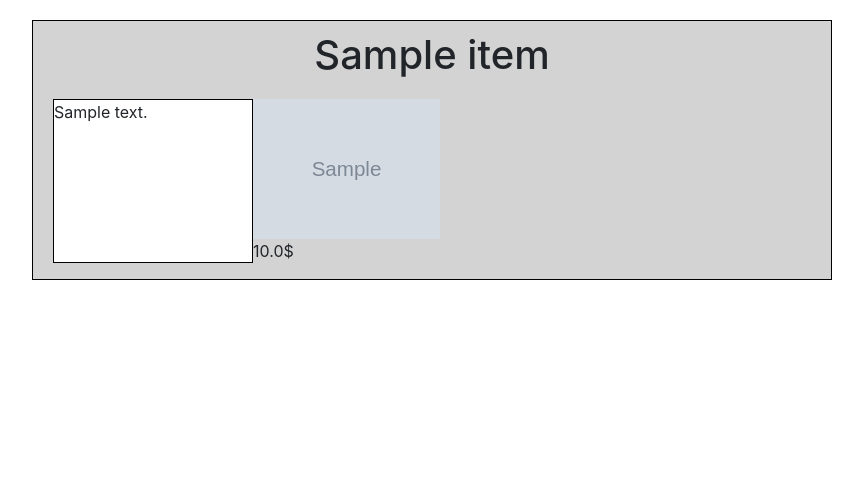
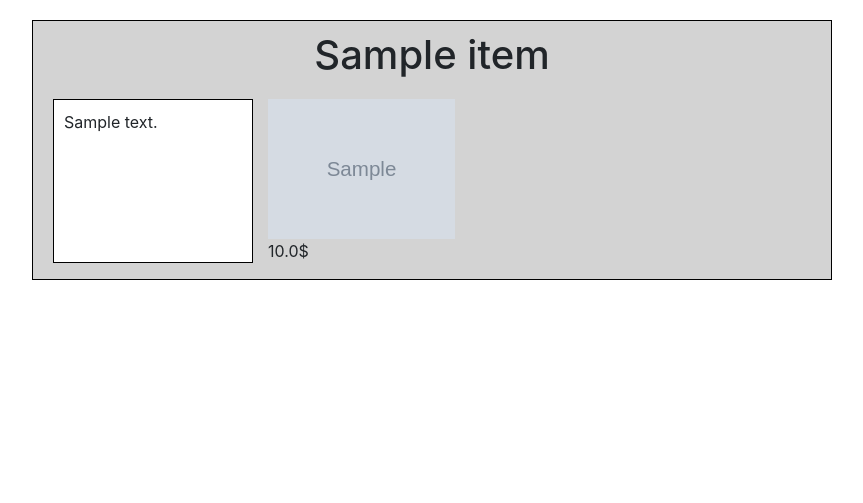
Before and after one commit to Akzelele/CaptainConsole, a Django app: page /1 in a window 1280 px wide. Shown: the part 97-600 px from the top of the page, without its empty margins (208-1071 px from the left). Run offline with Django 3.2, Linux system fonts and the light colour scheme; tables that the repository leaves empty hold one stand-in row (values such as "Sample post"); grey boxes marked "Sample" are stand-in pictures; some libraries are stand-ins or nearby versions.

Commit message:
Minor tweaks css and stuff

```diff
--- a/static/css/main.css
+++ b/static/css/main.css
@@ -18,7 +18,8 @@
 
 
 .ItemImg{
-height: 140px;
+    height: 140px;
+    margin-left: 15px;
 }
 
 .Caption {
@@ -55,6 +56,7 @@ height: 140px;
     border: black 1px solid;
     min-width: 200px;
     max-width: 350px;
+    padding: 10px;
 }
 
 .FooterContainer{
@@ -73,7 +75,13 @@ height: 140px;
     height: 100vh;
 }
 
+
+
 .footer{
 
     margin-top: auto;
 }
+
+#ItemPrice{
+    margin-left: 15px;
+}
--- a/templates/item/item_details.html
+++ b/templates/item/item_details.html
@@ -10,7 +10,7 @@
                         <img src="{{ item_image.image }}" class="ItemImg"/>
                     </a>
                 {% endfor %}
-                <p id="Price">{{ item.price }}$</p>
+                <p id="ItemPrice">{{ item.price }}$</p>
             </div>
         </div>
     </div>
--- a/templates/item/single_item.html
+++ b/templates/item/single_item.html
@@ -2,6 +2,6 @@
     <a href = "/items/{{ item.id }}">
         <img class="ItemImg" src="{{ item.itemimage_set.first }}" alt="{{ item.name }} image" />
         <span id="Caption">{{ item.name }}</span>
-        <p id="Price">$ {{ item.price }}</p>
+        <p id="ItemPrice">$ {{ item.price }}</p>
     </a>
 </div>
```
